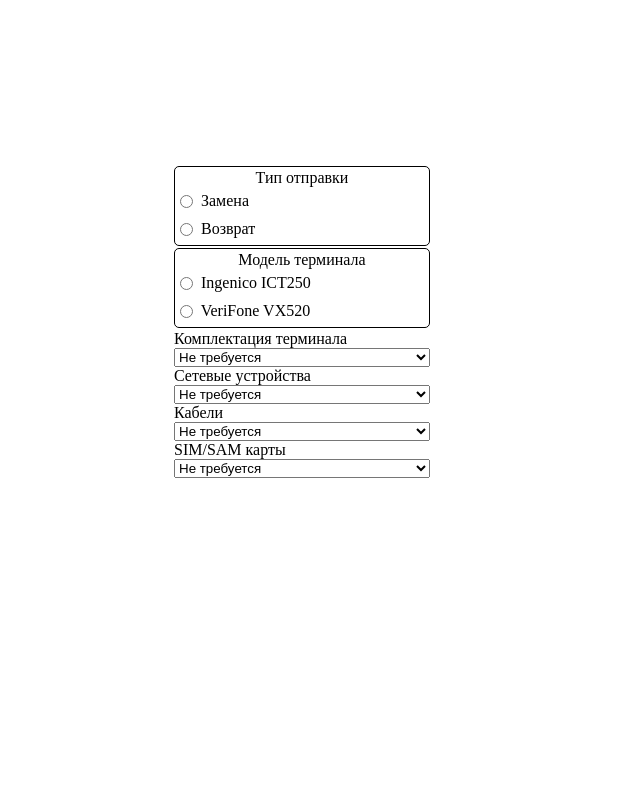
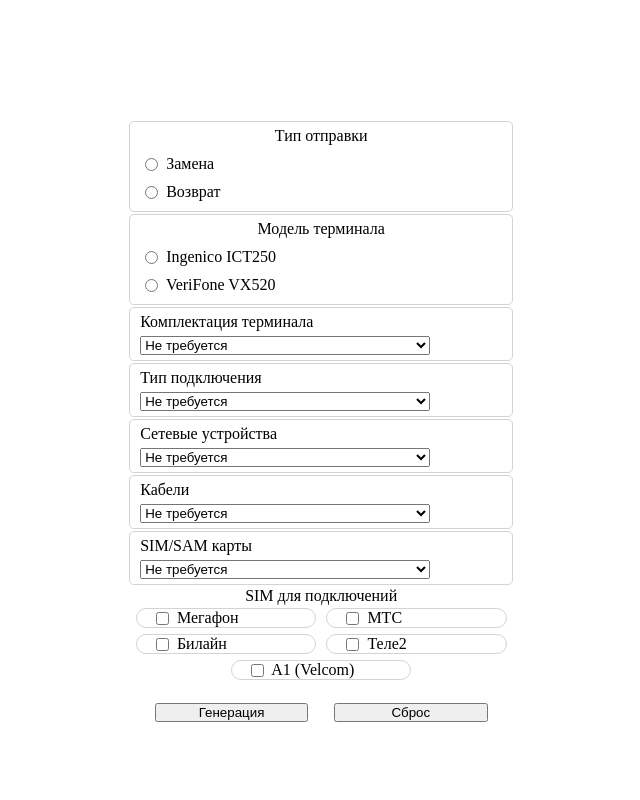
Before and after one commit to MrWindmark/ForWork, a PHP site: page / in a window 1280 px wide. Shown: the whole page, without its empty margins (50-690 px from the left). Run offline with PHP 8.4, Linux system fonts and the light colour scheme.

Commit message:
select block function done, style updates, add comments in script body

```diff
--- a/ZOHO body creator/index.html
+++ b/ZOHO body creator/index.html
@@ -3,7 +3,7 @@
 <head>
     <meta charset="UTF-8">
     <meta name="viewport" content="width=device-width, initial-scale=1.0">
-    <title>ZOHO Aphina</title>
+    <title>ZOHO Ares</title>
     <link rel="stylesheet" href="style.css">
 </head>
 <body>
@@ -13,8 +13,10 @@
                 <!-- здесь выводится описание пункта -->
             </div>
             <div class="gen_data">
-                <div class="key_block">
-                    <!-- Здесь записываются элементы управления -->
+                <div class="form_block">
+                    <form class="key_block">
+                        <!-- Здесь записываются элементы управления -->
+                    </form>
                 </div>
                 <div class="result_block">
                     <div class="title">
--- a/ZOHO body creator/main.js
+++ b/ZOHO body creator/main.js
@@ -37,19 +37,33 @@ function radioCreator(target_name, typeNames){
             const taskRadItem = document.createElement('div');
             taskRadItem.setAttribute('class', 'radio_item_block');
 
-            const tTypeInput = document.createElement('input');
-            tTypeInput.setAttribute('type', 'radio');
-            tTypeInput.setAttribute('id', typeNames[radioBlockStep]+'_'+rStep);
-            tTypeInput.setAttribute('name', `${typeNames[radioBlockStep]}`);
-            tTypeInput.setAttribute('value', itemsRadio[keysOfRadio[radioBlockStep]][keysOf[rStep]]);
+            const taskTypeInput = document.createElement('input');
+            taskTypeInput.setAttribute('type', 'radio');
+            taskTypeInput.setAttribute('id', typeNames[radioBlockStep]+'_'+rStep);
+            taskTypeInput.setAttribute('name', `${typeNames[radioBlockStep]}`);
+            /*
+                где-то на этом моменте появляется ненависть к дебилу, который писал код
+                на деле всё просто, если иметь переменные перед глазами
+                заходим в перечень объектов radio, обращаемся к элементу по ключу,
+                в этом "элементе по ключу" обращаемся к следующему элементу по ключу
+                таким образом получаем значение
+            */
+           taskTypeInput.setAttribute('value', itemsRadio[keysOfRadio[radioBlockStep]][keysOf[rStep]]);
+
+            /*
+                зачем такая вложенность и сложность? Объектов на отрисовку много,
+                их списки придётся переделывать рано или поздно,
+                поэтому универсальный скрипт показался мне лучшим вариантом
+            */
+
             // эта строчка для проверки работоспособности элементов и возврата их значений
-            // tTypeInput.setAttribute('OnClick', `getRadioValue('${nameType}');`);
+            // taskTypeInput.setAttribute('OnClick', `getRadioValue('${nameType}');`);
 
             const taskLabel = document.createElement('label');
             taskLabel.setAttribute('for', typeNames[radioBlockStep]+'_'+rStep);
             taskLabel.innerHTML = '&nbsp; ' + itemsRadio[keysOfRadio[radioBlockStep]][keysOf[rStep]];
 
-            taskRadItem.appendChild(tTypeInput);
+            taskRadItem.appendChild(taskTypeInput);
             taskRadItem.appendChild(taskLabel);
             divTaskType.appendChild(taskRadItem);
         }
@@ -64,11 +78,7 @@ function selectCreator (target_name, typeNames) {
     let keyOfSelect = Object.keys(itemsSelectBlock);
 
     for(let selectBlockStep = 0; selectBlockStep < numOfSelect; selectBlockStep++){
-
-        // 'net_item',
-        // 'cabels',
-        // 'term_pack',
-        // 'sim_cards',
+        // для улучшения читабельности страницы создаём имена для блоков
         let selectBlockName = document.createElement('div');
         if (typeNames[selectBlockStep] == 'net_item') {
             selectBlockName.innerHTML = 'Сетевые устройства';
@@ -78,62 +88,116 @@ function selectCreator (target_name, typeNames) {
             selectBlockName.innerHTML = 'Комплектация терминала';
         } else if (typeNames[selectBlockStep] == 'sim_cards') {
             selectBlockName.innerHTML = 'SIM/SAM карты';
+        } else if (typeNames[selectBlockStep] == 'connect_type') {
+            selectBlockName.innerHTML = 'Тип подключения';
         }
-        target.appendChild(selectBlockName);
-
+        // блок с нужным именем
+        const targetSubBlock = document.createElement('div');
+        targetSubBlock.setAttribute('class', 'select_block');
+        targetSubBlock.appendChild(selectBlockName);
+        // создаём блок select для выбора типа заявки
         const selectBlock = document.createElement('select');
-        selectBlock.setAttribute('class', 'select_group_block');
+        selectBlock.setAttribute('class', 'select_option_block');
         selectBlock.setAttribute('name', typeNames[selectBlockStep]);
 
-        // создаём блок select для выбора типа заявки
-        // смотрим сколько типов заявок числится в списке и тянем их ключи
+        // смотрим сколько типов select блоков числится в списке и тянем их ключи
         let numOfElements = Object.keys(itemsSelectBlock[keyOfSelect[selectBlockStep]]).length;
         let keysOfElements = Object.keys(itemsSelectBlock[keyOfSelect[selectBlockStep]]);
 
         // проходим по всему количеству ключей для построения блока для каждого элемента
         for (let sStep = 0; sStep < numOfElements; sStep++) {
-            // создаём элемент для внесения
+            // создаём элемент для внесения в список select
             const curItem = document.createElement('option');
             // заполняем его тело
             curItem.innerHTML = keysOfElements[sStep];
             selectBlock.appendChild(curItem);
         }
-        target.appendChild(selectBlock);
+        targetSubBlock.appendChild(selectBlock);
+        target.appendChild(targetSubBlock);
     }
 }
 
+function checkCreator(target_name, objMapToCreation, namesOfObj, title) {
+    const target = document.getElementsByClassName(target_name)[0];
+
+    // создаём элемент для записи всех CheckBox
+    const chckBoxBlock = document.createElement('div');
+    chckBoxBlock.setAttribute('class', 'check_blocks');
+    // создаём элемент заголовка
+    const cBlockTitle = document.createElement('div');
+    cBlockTitle.innerHTML = title;
+    chckBoxBlock.appendChild(cBlockTitle);
+
+    const cBoxMainBlock = document.createElement('div');
+    cBoxMainBlock.setAttribute('class', 'check_list');
+
+    const numOfCbox = Object.keys(objMapToCreation).length;
+    const keyOfCbox = Object.keys(objMapToCreation);
+
+    for (let checkBoxStep = 0; checkBoxStep < numOfCbox; checkBoxStep++){
+
+        const cBoxPair = document.createElement('div');
+        cBoxPair.setAttribute('class', 'check_pair');
+
+        const chckBoxLabel = document.createElement('label');
+        chckBoxLabel.setAttribute('for', namesOfObj[checkBoxStep]);
+        chckBoxLabel.innerHTML = '&nbsp; ' + objMapToCreation[keyOfCbox[checkBoxStep]];
+
+        const chkBoxTypeInput = document.createElement('input');
+        chkBoxTypeInput.setAttribute('type', 'checkbox');
+        chkBoxTypeInput.setAttribute('id', namesOfObj[checkBoxStep]);
+        // chkBoxTypeInput.setAttribute('name', chkBoxTagName);
+
+        cBoxPair.appendChild(chkBoxTypeInput);
+        cBoxPair.appendChild(chckBoxLabel);
+        cBoxMainBlock.appendChild(cBoxPair);
+    }
+    chckBoxBlock.appendChild(cBoxMainBlock);
+    target.appendChild(chckBoxBlock);
+}
+// функция получения значения выбранного элемента radio
+function getRadioValue(name) {
+    const tmp = document.querySelector('input[name='+name+']:checked').value;
+    return tmp;
+}
+// функция генерирования таблицы и темы для заявки в поле "table" тела страницы
+function generate(){
+    // pass
+}
+// функция вывода описания (значение в словарях) в поле "description" тела страницы
+function drawDescription (){
+    // pass
+}
+
+// Основная функция отрисовки блока ввода данных
 function inputBlockCreator() {
     // получаем объект для внесения элементов и сбрасываем его предыдущее значение
     const body = document.getElementsByClassName('key_block')[0];
     body.innerHTML = '';
-    //
+    // выводим блоки radio (тип заявки и модель терминала)
     radioCreator('key_block', typeNamesForRadio);
+    // выводим блоки select
     selectCreator('key_block', typeNamesForSelect);
-    //
-    // создаём элемент для записи всех CheckBox
-    const chckBoxBlock = document.createElement('div');
-    chckBoxBlock.setAttribute('class', 'check_blocks');
+    // здесь нужно вывести блок checkBox
+    checkCreator('key_block', mobileOperators, mobOperNames, 'SIM для подключений');
 
-    // проверяем количество требующихся для построения блоков CheckBox
-    // const numOfBlocks = Object.keys(itemsCheckBox).length;
-    // for (let step = 0; step < numOfBlocks; step++){
+    // Создаём клавиши генерации и сброса формы
+    const bBlock = document.createElement('div');
+    bBlock.setAttribute('class', 'buttons_block');
 
-    //     const currObjKey = Object.keys(itemsCheckBox)[step];
-    //     const currObjLen = currObjKey.length;
-    //     for (let substep = 0; substep < currObjLen; substep++){
+    const buttonGenerate = document.createElement('button');
+    buttonGenerate.setAttribute('onclick', 'generate(); return false;');
+    buttonGenerate.setAttribute('class','button');
+    buttonGenerate.setAttribute('type','button');
+    buttonGenerate.innerHTML = 'Генерация';
+    const buttonReset = document.createElement('button');
+    buttonReset.setAttribute('class','button');
+    buttonReset.setAttribute('type','reset');
+    buttonReset.innerHTML ='Сброс';
 
-    //     }
-    // }
-    // pass
-}
-
-function getRadioValue(name) {
-    let tmp = document.querySelector('input[name='+name+']:checked').value;
-    return tmp;
-}
-
-function generate(){
-    // pass
+    bBlock.appendChild(buttonGenerate);
+    bBlock.appendChild(buttonReset);
+    body.appendChild(bBlock);
 }
 
 const termPacks = {
@@ -142,7 +206,6 @@ const termPacks = {
     'Терминал': 'Терминал + MagicBox/SAM',
     'БП терминала': 'Блок питания + Кабель с вилкой',
 }
-
 
 const itemsNetwork = {
     'Не требуется': 'Отправка не требуется',
@@ -176,41 +239,72 @@ const cabels = {
     'SIM Теле2': 'SIM-карта для обеспечения связи',
  }
 
+const typeConnections = {
+    'Не требуется': 'Отправка не требуется',
+    'ETH': 'Проводное подключение через роутер',
+    'ETH + внеш.Модем (ComWL)': 'Проводное подключение через роутер с резервным подключением по внешнему ComWL',
+    'ETH + внутр.GPRS': 'Проводное подключение через роутер с резервинованием подключения по встроенному модему терминала. Примеримо для моделей с внутренним модемом',
+    'Внутр.модем (GPRS)': 'Подключение через встроенный модем терминала. Примеримо для моделей с внутренним модемом',
+    'Внеш.модем (ComWL)': 'Проводное подключение терминала через COM-разъём к внешнему модему ComWL',
+}
+// перечень используемых мобильных операторов
 const mobileOperators = {
-    00: '',
     10: 'Мегафон',
     11: 'МТС',
     12: 'Билайн',
     13: 'Теле2',
+    14: 'A1 (Velcom)',
 }
 
+const mobOperNames = [
+    'megafon',
+    'mts',
+    'beeline',
+    'tele2',
+    'velcom',
+]
+
+const itemsCheckBox = {
+    10: mobileOperators,
+}
+
+const chkBoxNames = [
+    mobOperNames,
+]
+
+// перечень используемых моделей терминалов
 const termModels = {
     10: 'Ingenico ICT250',
     11: 'VeriFone VX520',
 }
-
+// типы заявок (для темы)
 const taskType = {
     10: 'Замена',
     11: 'Возврат',
 }
-
+// перечень элементов, выводимых как элементы select
 const itemsSelectBlock = {
     10: termPacks,
-    11: itemsNetwork,
-    12: cabels,
-    13: cards,
+    11: typeConnections,
+    12: itemsNetwork,
+    13: cabels,
+    14: cards,
 }
+// имена для каждого пункта select group, важно сохранять позиционную связку
 const typeNamesForSelect = [
     'term_pack',
+    'connect_type',
     'net_item',
     'cabels',
     'sim_cards',
 ]
-
+// перечень элементов, выводимых как элементы radio
 const itemsRadio = {
     10: taskType,
     11: termModels,
 }
+// имена для поля name= в генерируемом блоке radio,
+// нужно для корректного получения значения через метод .value в функции getRadioValue()
 const typeNamesForRadio = [
     'task_type',
     'term_model',
--- a/ZOHO body creator/style.css
+++ b/ZOHO body creator/style.css
@@ -11,16 +11,21 @@
     justify-content: center;
 }
 
+.select_block, .radio_group, .check_pair{
+    border: 1px solid lightgray;
+    box-sizing: border-box;
+}
+
 .data {
     min-width: 80vw;
     min-height: 100vh;
     display: flex;
     flex-direction: column;
-    flex-grow: 1;
+    align-items: center;
 }
 
 .description {
-    min-width: 100%;
+    width: 80%;
     min-height: 100px;
 }
 
@@ -28,10 +33,22 @@
     display: flex;
     flex-direction: row;
     justify-content: space-around;
+    min-width: 100vw;
 }
 
 .key_block {
     padding: 5%;
+    width: 30vw;
+}
+
+.buttons_block {
+    display: flex;
+    justify-content: space-evenly;
+    margin-top: 20px;
+}
+
+.button {
+    width: 40%;
 }
 
 .result_block {
@@ -41,17 +58,11 @@
 .radio_group {
     display: flex;
     flex-direction: column;
-    width: 20vw;
-    min-height: 50px;
-    border: 1px solid black;
-    border-radius: 5px;
-    padding: 2px 0;
-    margin: 2px 0;
-    box-sizing: border-box;
 }
 
 .radio_group p{
     align-self: center;
+    padding-bottom: 5px;
 }
 
 .radio_item_block {
@@ -60,6 +71,35 @@
     padding: 5px;
 }
 
-.select_group_block {
-    width: 20vw;
+.select_block, .radio_group {
+    width: inherit;
+    border-radius: 5px;
+    padding: 5px 10px;
+    margin: 2px 0;
 }
+
+.select_option_block {
+    width: 80%;
+    margin-top: 5px;
+}
+
+.check_blocks {
+    display: flex;
+    flex-direction: column;
+    justify-content: center;
+    align-items: center;
+}
+.check_pair {
+    display: flex;
+    align-items: center;
+    width: 47%;
+    border-radius: 10px;
+    margin: 3px 5px;
+    padding-left: 5%;
+}
+
+.check_list {
+    display: flex;
+    justify-content: center;
+    flex-wrap: wrap;
+}
```
